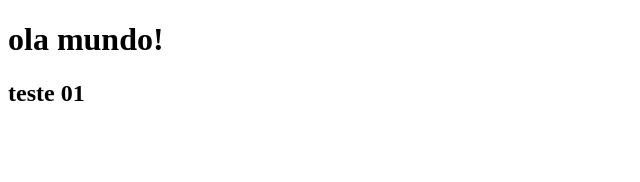
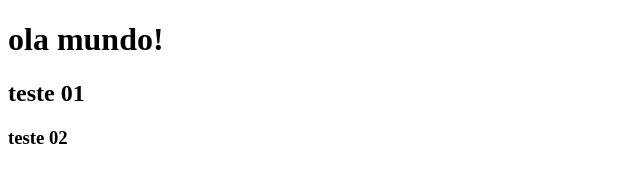
Before and after one commit to Ericalfernandes/git-teste, a plain HTML site: page index.html in a window 1280 px wide. Shown: the full height of the page, 0-640 px from the left. Drawn offline with Linux system fonts and the light colour scheme.

Commit message:
commit test02

```diff
--- a/index.html
+++ b/index.html
@@ -8,5 +8,6 @@
 <body>
     <h1>ola mundo!</h1>
     <h2>teste 01</h2>
+    <h3>teste 02</h3>
 </body>
 </html>
```
